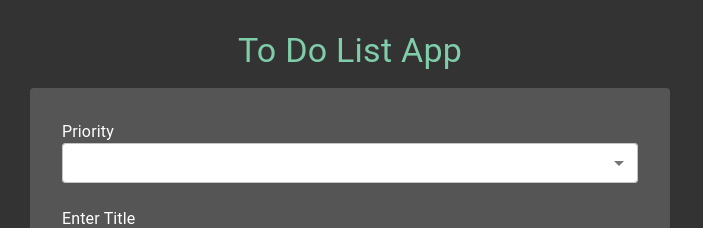
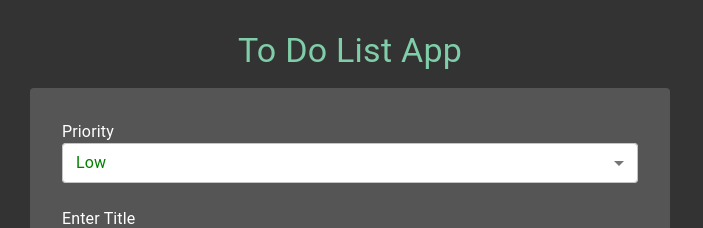
Before and after one commit to soliakindrat99/React-ToDo-List, a React (Create React App) app: page / in a window 1280 px wide. Shown: the top 228 px of the page, without its empty margins (0-703 px from the left). Built offline with nearby package versions, Linux system fonts and the light colour scheme.

Commit message:
Fix typo

```diff
--- a/src/App.js
+++ b/src/App.js
@@ -13,7 +13,7 @@ function App(props) {
   ]);
 
   // Temp State
-  const [newPriority, setNewPriority] = useState(0);
+  const [newPriority, setNewPriority] = useState(3);
   const [newTitle, setNewTitle] = useState('');
   const [newDescription, setNewDescription] = useState('');
   const [updateData, setUpdateData] = useState('');
```
